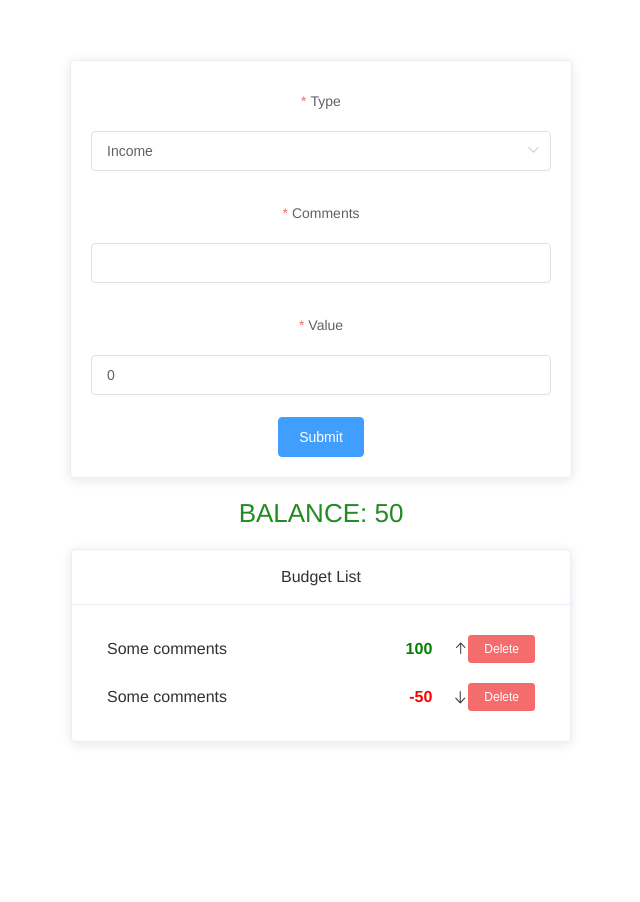
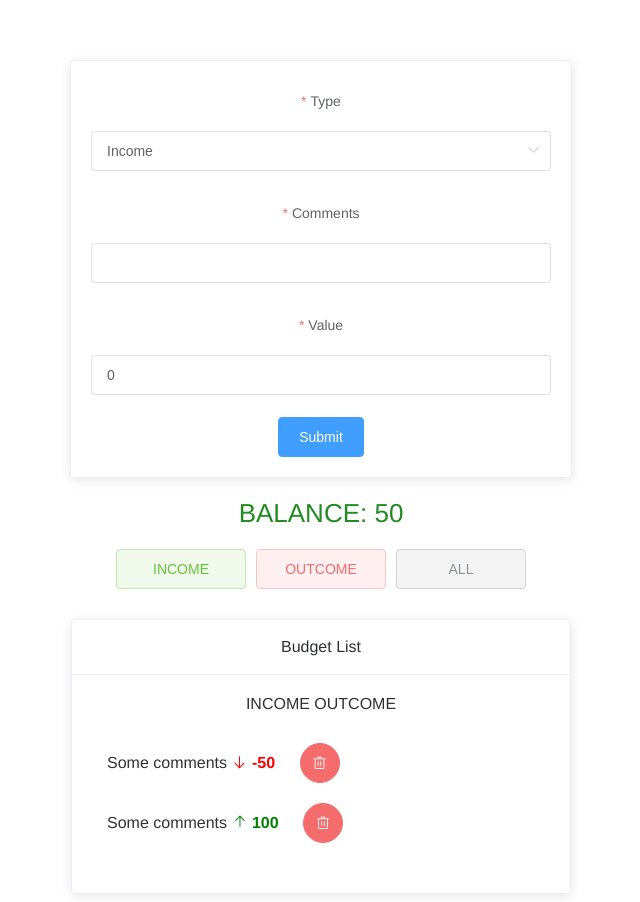
Before and after one commit to KaimNotark/budget, a Vue app: page / in a window 1280 px wide. Shown: the whole page, without its empty margins (319-959 px from the left). Before the commit the page ends 800 px from the top, so only its background shows below. Built offline with nearby package versions, Linux system fonts and the light colour scheme.

Commit message:
the sixth task is done

```diff
--- a/src/App.vue
+++ b/src/App.vue
@@ -2,7 +2,13 @@
   <div id="app">
     <Form @submitForm="onFormSubmit" />
     <TotalBalance :total="totalBalance" />
-    <BudgetList :list="list" @deleteItem="onDeleteItem" />
+    <SortButtons @onIncome="onIncome" @onOutcome="onOutcome" @onAll="onAll" />
+    <BudgetList
+      :list="list"
+      @deleteItem="onDeleteItem"
+      :sortByIncome="sortByIncome"
+      :sortByOutcome="sortByOutcome"
+    />
   </div>
 </template>
 
@@ -10,6 +16,7 @@
 import BudgetList from "@/components/BudgetList";
 import TotalBalance from "@/components/TotalBalance";
 import Form from "@/components/Form";
+import SortButtons from "@/components/SortButtons";
 
 export default {
   name: "App",
@@ -17,9 +24,13 @@ export default {
     BudgetList,
     TotalBalance,
     Form,
+    SortButtons,
   },
 
   data: () => ({
+    sortByIncome: "INCOME",
+    sortByOutcome: "OUTCOME",
+
     list: {
       1: {
         type: "INCOME",
@@ -59,6 +70,18 @@ export default {
 
       this.$set(this.list, newObj.id, newObj);
     },
+    onIncome() {
+      this.sortByIncome = "INCOME";
+      this.sortByOutcome = "";
+    },
+    onOutcome() {
+      this.sortByIncome = "";
+      this.sortByOutcome = "OUTCOME";
+    },
+    onAll() {
+      this.sortByIncome = "INCOME";
+      this.sortByOutcome = "OUTCOME";
+    },
   },
 };
 </script>
--- a/src/components/BudgetList.vue
+++ b/src/components/BudgetList.vue
@@ -2,7 +2,12 @@
   <div class="budget-list-wrap">
     <ElCard :header="header">
       <template v-if="!isEmpty">
-        <BudgetListItem :list="list" @deleteItem="deleteItem" />
+        <BudgetListItem
+          :list="list"
+          @deleteItem="deleteItem"
+          :sortByIncome="sortByIncome"
+          :sortByOutcome="sortByOutcome"
+        />
       </template>
 
       <ElAlert v-else type="info" :title="emptyTitle" :closable="false" />
@@ -20,6 +25,17 @@ export default {
   },
 
   props: {
+    sortByIncome: {
+      type: String,
+      require: true,
+      default: "INCOME",
+    },
+    sortByOutcome: {
+      type: String,
+      require: true,
+      default: "OUTCOME",
+    },
+
     list: {
       type: Object,
       default: () => ({}),
--- a/src/components/BudgetListItem.vue
+++ b/src/components/BudgetListItem.vue
@@ -1,6 +1,9 @@
 <template>
   <div class="budget-list-item-wrap">
+    {{ sortByIncome }}
+    {{ sortByOutcome }}
     <div class="list-item" v-for="(item, prop) in list" :key="prop">
+      <div class="item-wrap" v-if="item.type === sortByOutcome">
         <span class="budget-comment">
           {{ item.comment }}
         </span>
@@ -8,13 +11,38 @@
           class="budget-value"
           :class="{ __red: item.value < 0, __green: item.value > 0 }"
         >
+          <i class="el-icon-top" v-if="item.value > 0"></i>
+          <i class="el-icon-bottom" v-else></i>
           {{ item.value }}
         </span>
+        <ElButton
+          type="danger"
+          icon="el-icon-delete"
+          circle
+          @click="deleteItem(item.id)"
+        ></ElButton>
+      </div>
+    </div>
+    <div class="list-item" v-for="(item, prop) in list" :key="prop + 'q'">
+      <div class="item-wrap" v-if="item.type === sortByIncome">
+        <span class="budget-comment">
+          {{ item.comment }}
+        </span>
+        <span
+          class="budget-value"
+          :class="{ __red: item.value < 0, __green: item.value > 0 }"
+        >
           <i class="el-icon-top" v-if="item.value > 0"></i>
           <i class="el-icon-bottom" v-else></i>
-      <ElButton type="danger" size="mini" @click="deleteItem(item.id)">
-        Delete
-      </ElButton>
+          {{ item.value }}
+        </span>
+        <ElButton
+          type="danger"
+          icon="el-icon-delete"
+          circle
+          @click="deleteItem(item.id)"
+        ></ElButton>
+      </div>
     </div>
   </div>
 </template>
@@ -24,6 +52,17 @@ export default {
   name: "BudgetListItem",
 
   props: {
+    sortByIncome: {
+      type: String,
+      require: true,
+      default: "INCOME",
+    },
+    sortByOutcome: {
+      type: String,
+      require: true,
+      default: "OUTCOME",
+    },
+
     list: {
       type: Object,
       default: () => ({}),
--- /dev/null
+++ b/src/components/SortButtons.vue
@@ -0,0 +1,41 @@
+<template>
+  <div class="sort-buttons-wrap sort-buttons">
+    <el-button type="success" plain class="sort-btn" @click="onIncome"
+      >INCOME</el-button
+    >
+    <el-button type="danger" plain class="sort-btn" @click="onOutcome"
+      >OUTCOME</el-button
+    >
+    <el-button type="info" plain class="sort-btn" @click="onAll"
+      >ALL</el-button
+    >
+  </div>
+</template>
+
+<script>
+export default {
+  name: "SortButtons",
+
+  methods: {
+    onIncome() {
+      this.$emit("onIncome");
+    },
+    onOutcome() {
+      this.$emit("onOutcome");
+    },
+    onAll() {
+      this.$emit("onAll");
+    },
+  },
+};
+</script>
+
+<style scoped>
+.sort-buttons {
+  margin-bottom: 30px;
+}
+
+.sort-btn {
+  width: 130px;
+}
+</style>
```
Lines whose indentation alone changed are shown as unchanged.
